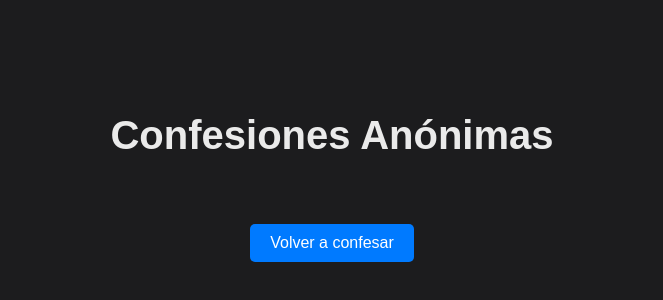
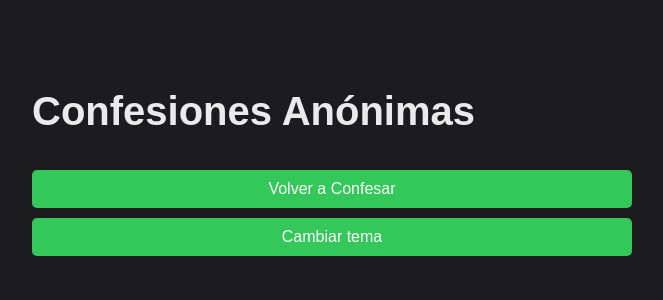
Before and after one commit to carlos-rdgz/ConfiesateSeibo, a website: page responses.html in a window 1280 px wide. Shown: the part 226-526 px from the top of the page, without its empty margins (308-971 px from the left). Drawn offline with Linux system fonts and the light colour scheme; no server answers.

Commit message:
Update responses.html

```diff
--- a/responses.html
+++ b/responses.html
@@ -3,24 +3,20 @@
 <head>
   <meta charset="UTF-8">
   <meta name="viewport" content="width=device-width, initial-scale=1.0">
-  <title>Confiesate Seibo - Ver Confesiones</title>
+  <title>Confiesate Seibo - Respuestas</title>
   <link rel="stylesheet" href="styles.css">
 </head>
 <body>
+  <div class="container">
+    <h1>Confesiones Anónimas</h1>
 
-  <header>
-    <h1>Confesiones Anónimas</h1>
-  </header>
+    <div id="response-container"></div>
 
-  <div id="confesiones-container">
-    <!-- Aquí se cargarán las confesiones dinámicamente -->
+    <button id="back-to-confession">Volver a Confesar</button>
+
+    <button id="toggle-theme">Cambiar tema</button>
   </div>
 
-  <!-- Botón para volver a confesar -->
-  <div class="volver-confesar">
-    <a href="/" class="boton-volver-confesar">Volver a confesar</a>
-  </div>
-
-  <script src="scripts.js"></script>
+  <script src="app.js"></script>
 </body>
 </html>
```
